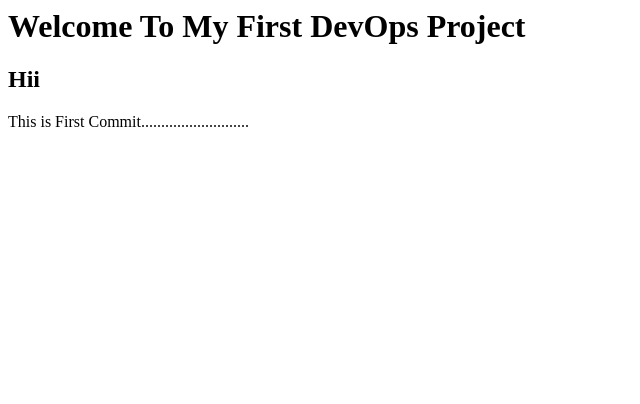
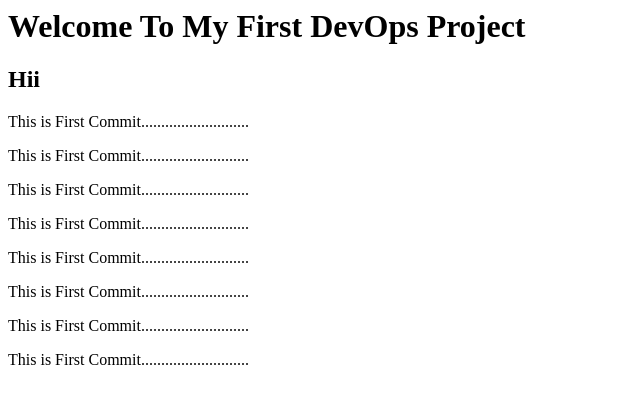
Before and after one commit to rajandubey/DevOps-Project1, a plain HTML site: page index.html in a window 1280 px wide. Shown: the whole page, without its empty margins (0-640 px from the left). Drawn offline with Linux system fonts and the light colour scheme.

Commit message:
Update index.html
changes

```diff
--- a/index.html
+++ b/index.html
@@ -3,3 +3,10 @@
 
 
 <p>This is First Commit...........................</p>
+<p>This is First Commit...........................</p>
+<p>This is First Commit...........................</p>
+<p>This is First Commit...........................</p>
+<p>This is First Commit...........................</p>
+
+<p>This is First Commit...........................</p>
+<p>This is First Commit...........................</p><p>This is First Commit...........................</p>
```
